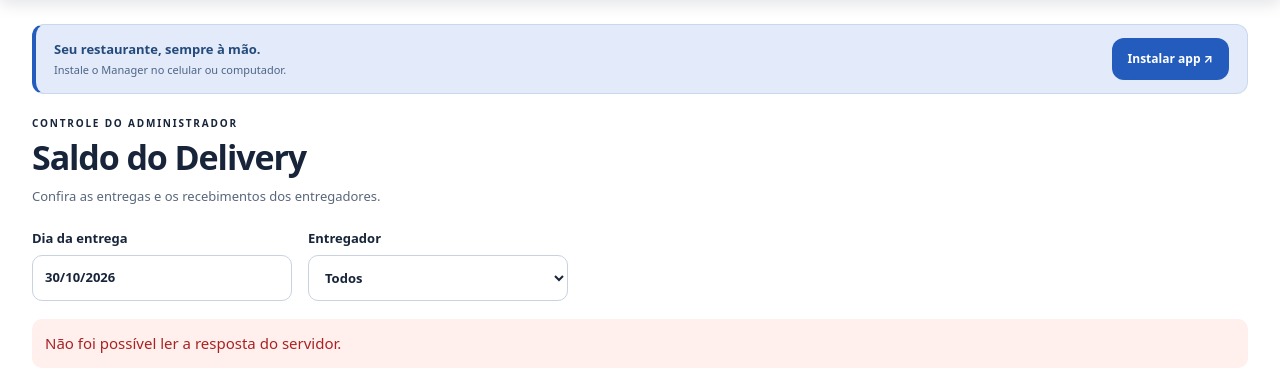
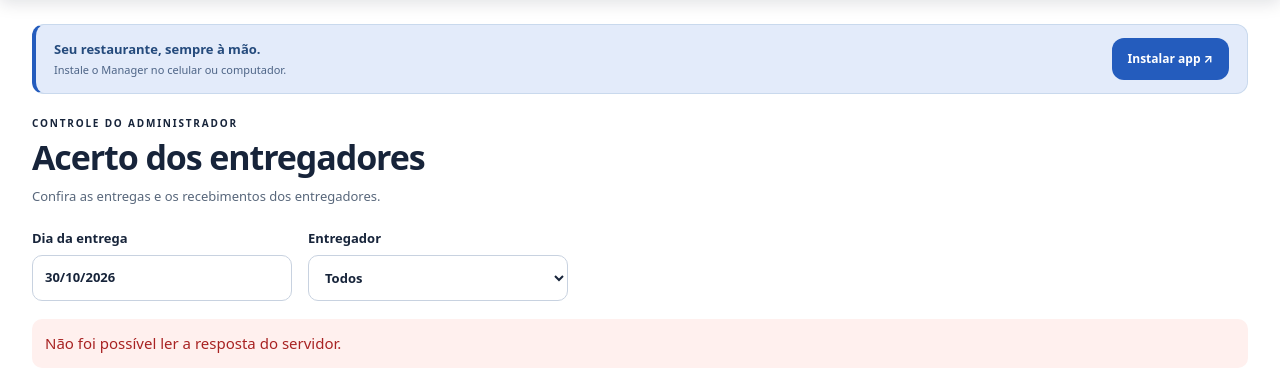
Before and after one commit to LovanGoulart/restaurante, a Flask app: template templates/acerto_entregadores.html in a window 1280 px wide. Shown: the part 80-457 px from the top of the page. Run offline with Flask 3, Linux system fonts and the light colour scheme; the template is opened without the code that fills it, so the values that code supplies are empty.

Commit message:
update files

```diff
--- a/templates/acerto_entregadores.html
+++ b/templates/acerto_entregadores.html
@@ -4,7 +4,7 @@
   <div class="section-head">
     <div>
       <div class="eyebrow">CONTROLE DO ADMINISTRADOR</div>
-      <h1>Saldo do Delivery</h1>
+      <h1>Acerto dos entregadores</h1>
       <p class="page-subtitle">
         Confira as entregas e os recebimentos dos entregadores.
       </p>
--- a/templates/base.html
+++ b/templates/base.html
@@ -99,7 +99,7 @@
                   href="{{ request.script_root }}/acerto-entregadores"
                   class="{{ 'selected' if request.endpoint == 'couriers.settlement' else '' }}"
                 >
-                  Saldo Delivery
+                  Entregadores
                 </a>
                 <a
                   href="{{ url_for('management_access.unlock',destino=request.script_root+'/relatorios-vendas') }}"
@@ -108,7 +108,7 @@
                   Relatórios
                 </a>
                 <button class="nav-more" data-open="more-dialog">
-                  Gerenciar ▾
+                  Painel de controle ▾
                 </button>
 
 {% endif %}
```
